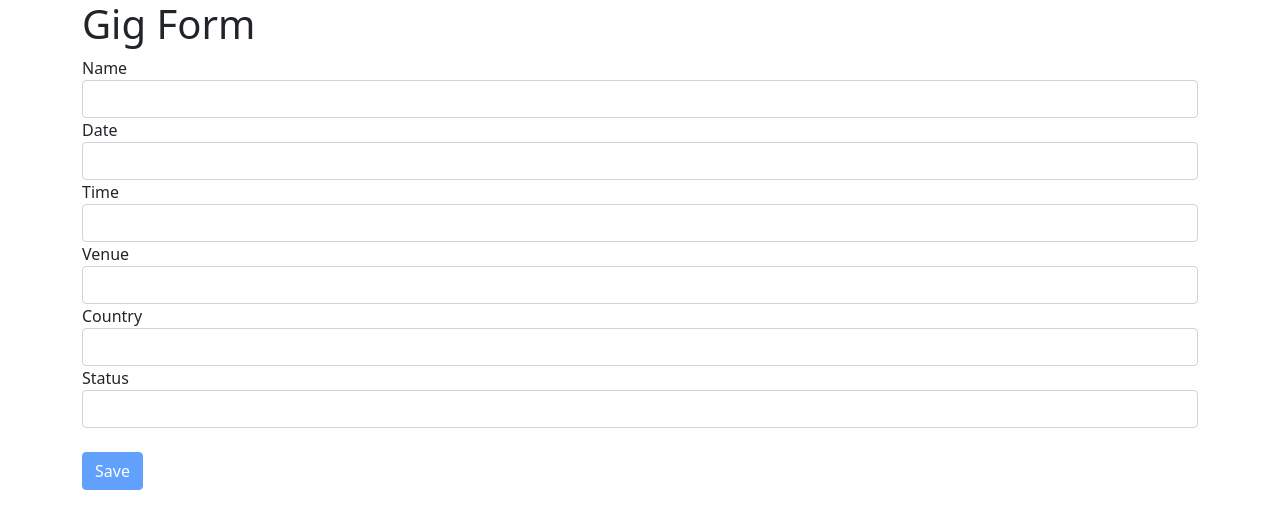
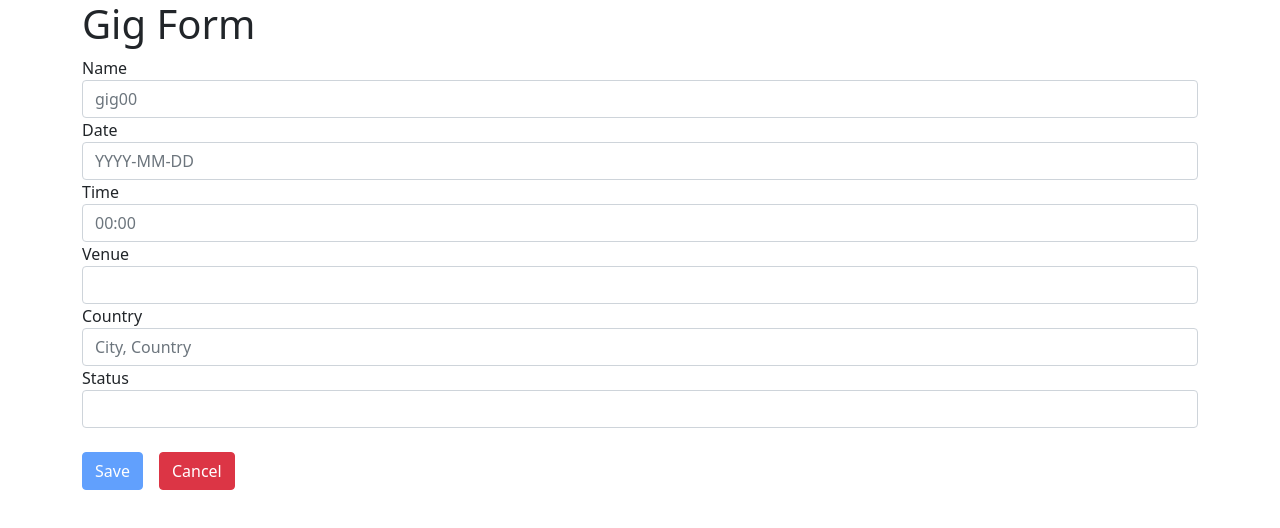
Before and after one commit to tomekki92/GigApp, a React (Create React App) app: page /gigs/new in a window 1280 px wide. Shown: the top 528 px of the page. Built offline with nearby package versions, Linux system fonts and the light colour scheme.

Commit message:
implement cancel button and placeholders, fix obj destructuring, rename validate function, remove spreading of object in handleChange method

```diff
--- a/package.json
+++ b/package.json
@@ -10,7 +10,9 @@
     "bootstrap": "^5.0.2",
     "font-awesome": "^4.7.0",
     "joi-browser": "^13.4.0",
+    "prop-types": "^15.6.2",
     "react": "^17.0.2",
+    "react-datepicker": "^4.1.1",
     "react-dom": "^17.0.2",
     "react-router-dom": "^5.2.0",
     "react-scripts": "4.0.3",
--- a/src/App.js
+++ b/src/App.js
@@ -8,7 +8,7 @@ import GigForm from "./components/gigForm";
 class App extends Component {
   render() {
     return (
-      <main className="container">
+      <div className="container">
         <Switch>
           {/* <Route path="/gigs/new" component={GigForm}></Route> */}
           <Route path="/gigs/:id" component={GigForm}></Route>
@@ -17,7 +17,7 @@ class App extends Component {
           <Redirect from="/" exact to="/gigs" />
           <Redirect to="/not-found" />
         </Switch>
-      </main>
+      </div>
     );
   }
 }
--- a/src/components/common/form.jsx
+++ b/src/components/common/form.jsx
@@ -1,4 +1,5 @@
 import React, { Component } from "react";
+import { Link } from "react-router-dom";
 import Joi from "joi-browser";
 import Input from "./input";
 import Select from "./select";
@@ -37,12 +38,12 @@ class Form extends Component {
   };
 
   handleChange = ({ currentTarget: input }) => {
-    const errors = { ...this.state.errors };
+    const errors = this.state.errors;
     const errorMessage = this.validateProperty(input);
     if (errorMessage) errors[input.name] = errorMessage;
     else delete errors[input.name];
 
-    const data = { ...this.state.data };
+    const data = this.state.data;
     data[input.name] = input.value;
 
     this.setState({ data, errors });
@@ -56,7 +57,15 @@ class Form extends Component {
     );
   }
 
-  renderInput(name, label, type = "text") {
+  renderCancelButton() {
+    return (
+      <Link to="/gigs" className="btn btn-danger m-3">
+        Cancel
+      </Link>
+    );
+  }
+
+  renderInput(name, label, placeholder, type = "text") {
     const { data, errors } = this.state;
     return (
       <Input
@@ -66,6 +75,7 @@ class Form extends Component {
         label={label}
         onChange={this.handleChange}
         error={errors[name]}
+        placeholder={placeholder}
       />
     );
   }
--- a/src/components/common/input.jsx
+++ b/src/components/common/input.jsx
@@ -1,10 +1,16 @@
 import React from "react";
 
-const Input = ({ name, label, error, ...rest }) => {
+const Input = ({ name, label, error, placeholder, ...rest }) => {
   return (
     <div className="form-group">
       <label htmlFor={name}>{label}</label>
-      <input {...rest} name={name} id={name} className="form-control" />
+      <input
+        {...rest}
+        name={name}
+        id={name}
+        className="form-control"
+        placeholder={placeholder}
+      />
       {error && <div className="alert alert-danger">{error}</div>}
     </div>
   );
--- a/src/components/common/pagination.jsx
+++ b/src/components/common/pagination.jsx
@@ -1,9 +1,7 @@
 import React from "react";
 import _ from "lodash";
 
-const Pagination = (props) => {
-  const { itemsCount, pageSize, currentPage, onPageChange } = props;
-
+const Pagination = ({ itemsCount, pageSize, currentPage, onPageChange }) => {
   const pagesCount = Math.ceil(itemsCount / pageSize);
 
   if (pagesCount === 1) return null;
--- a/src/components/gigForm.jsx
+++ b/src/components/gigForm.jsx
@@ -64,13 +64,14 @@ class GigForm extends Form {
       <div>
         <h1>Gig Form</h1>
         <form onSubmit={this.handleSubmit}>
-          {this.renderInput("name", "Name")}
-          {this.renderInput("date", "Date")}
-          {this.renderInput("time", "Time")}
+          {this.renderInput("name", "Name", "gig00")}
+          {this.renderInput("date", "Date", "YYYY-MM-DD")}
+          {this.renderInput("time", "Time", "00:00")}
           {this.renderInput("venue", "Venue")}
-          {this.renderInput("country", "Country")}
+          {this.renderInput("country", "Country", "City, Country")}
           {this.renderSelect("statusId", "Status", this.state.status)}
           {this.renderButton("Save")}
+          {this.renderCancelButton()}
         </form>
       </div>
     );
```
Also changed, not shown: 1 other file (tests, documents, lock files or other folders).
